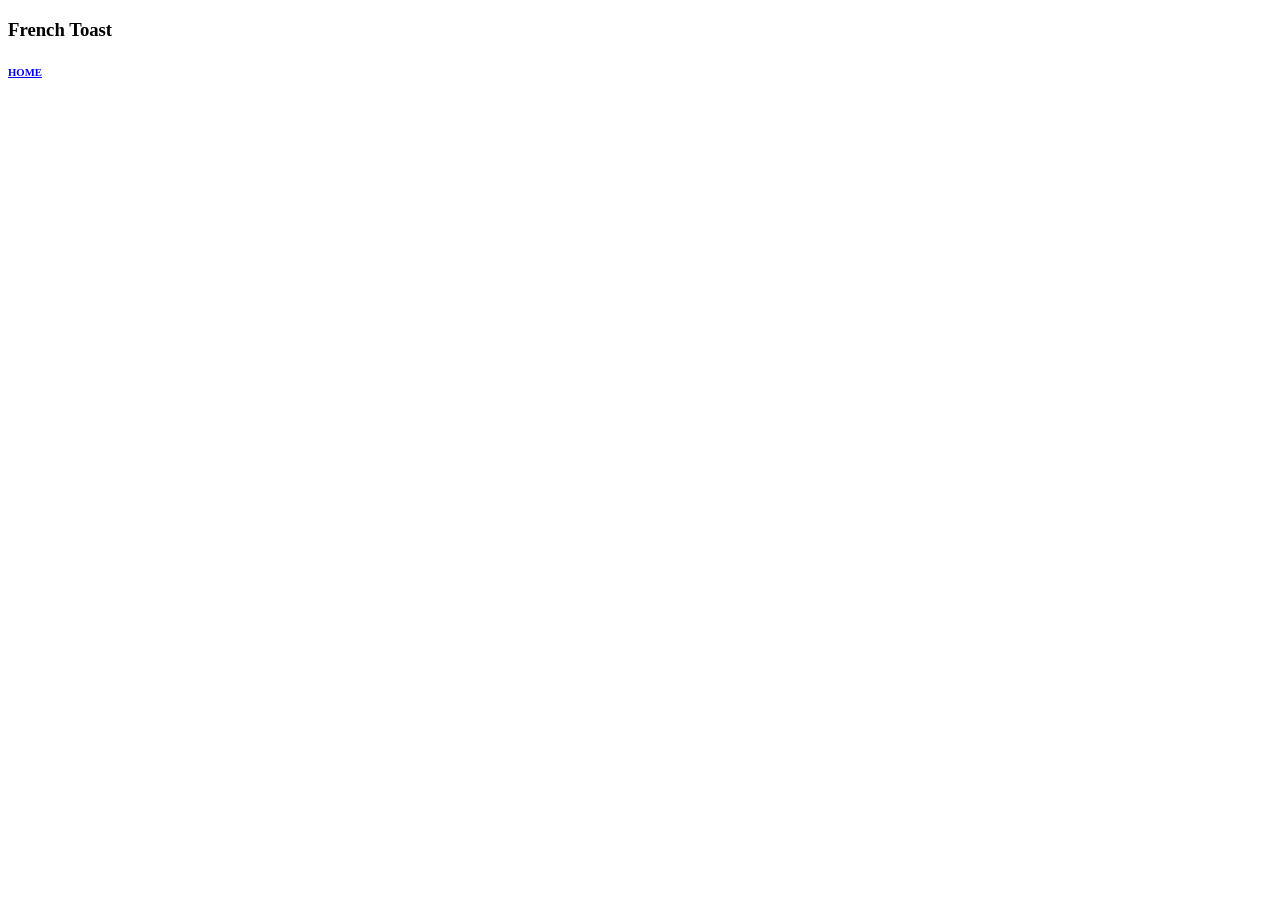
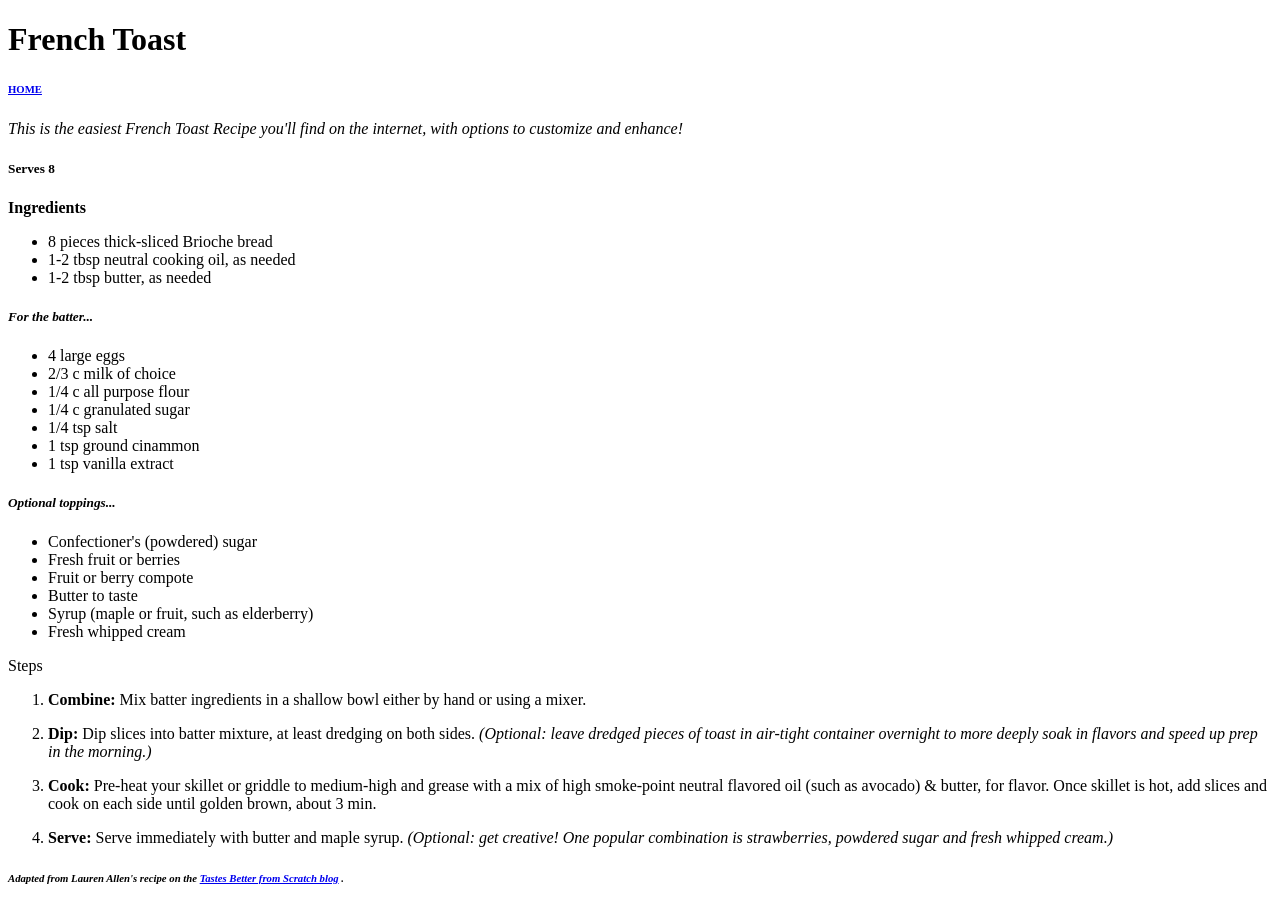
Before and after one commit to ttStwrt/odin-recipes, a plain HTML site: page recipes/brkfst/f-tst.html in a window 1280 px wide. Before the commit the page ends 800 px from the top, so only its background shows below. Drawn offline with Linux system fonts and the light colour scheme.

Commit message:
Full build of French Toast recipe page

```diff
--- a/recipes/brkfst/f-tst.html
+++ b/recipes/brkfst/f-tst.html
@@ -6,7 +6,54 @@
     <title>French Toast</title>
 </head>
 <body>
-    <h3>French Toast</h3>
-    <h6> <a href="../../index.html"> HOME </h6>
+    <h1>French Toast</h1>
+    <h6> <a href="../../index.html">HOME</a></h6>
+
+
+    <p>  <em> This is the easiest French Toast Recipe you'll find on the internet, with options to customize and enhance!</em></p>
+    <h5>Serves 8</h5>
+
+    <p>
+       <strong>Ingredients</strong>
+       <ul>
+        <li>8 pieces thick-sliced Brioche bread</li>
+        <li>1-2 tbsp neutral cooking oil, as needed</li>
+        <li>1-2 tbsp butter, as needed</li>
+       </ul>
+       <h5><em>For the batter...</em></h5>
+       <ul>
+        <li>4 large eggs</li>
+        <li>2/3 c milk of choice</li>
+        <li>1/4 c all purpose flour</li>
+        <li>1/4 c granulated sugar</li>
+        <li>1/4 tsp salt</li>
+        <li>1 tsp ground cinammon</li>
+        <li>1 tsp vanilla extract</li>
+
+       </ul>
+       <h5><em>Optional toppings...</em></h5>
+       <ul>
+        <li>Confectioner's (powdered) sugar</li>
+        <li>Fresh fruit or berries </li>
+        <li>Fruit or berry compote</li>
+        <li>Butter to taste</li>
+        <li>Syrup (maple or fruit, such as elderberry)</li>
+        <li>Fresh whipped cream</li>
+       </ul>
+
+       Steps
+       <ol>
+       <p><li><strong>Combine:</strong> Mix batter ingredients in a shallow bowl either by hand or using a mixer.</li></p>
+
+       <P><li><strong>Dip:</strong> Dip slices into batter mixture, at least dredging on both sides. <em>(Optional: leave dredged pieces of toast in air-tight container overnight to more deeply soak in flavors and speed up prep in the morning.)</em></li></P>
+
+       <P><li><strong>Cook:</strong> Pre-heat your skillet or griddle to medium-high and grease with a mix of high smoke-point neutral flavored oil (such as avocado) & butter, for flavor. Once skillet is hot, add slices and cook on each side until golden brown, about 3 min.</li></P>
+
+       <P><li><strong>Serve:</strong> Serve immediately with butter and maple syrup. <em>(Optional: get creative! One popular combination is strawberries, powdered sugar and fresh whipped cream.)</em></li></P>
+       </ol>
+    </p>
+
+    <h6><em>Adapted from Lauren Allen's recipe on the <a href="https://tastesbetterfromscratch.com/classic-french-toast/" target="_blank" rel="noopener noreferrer">Tastes Better from Scratch blog</a> .</em></h6>
+
 </body>
 </html>
```
